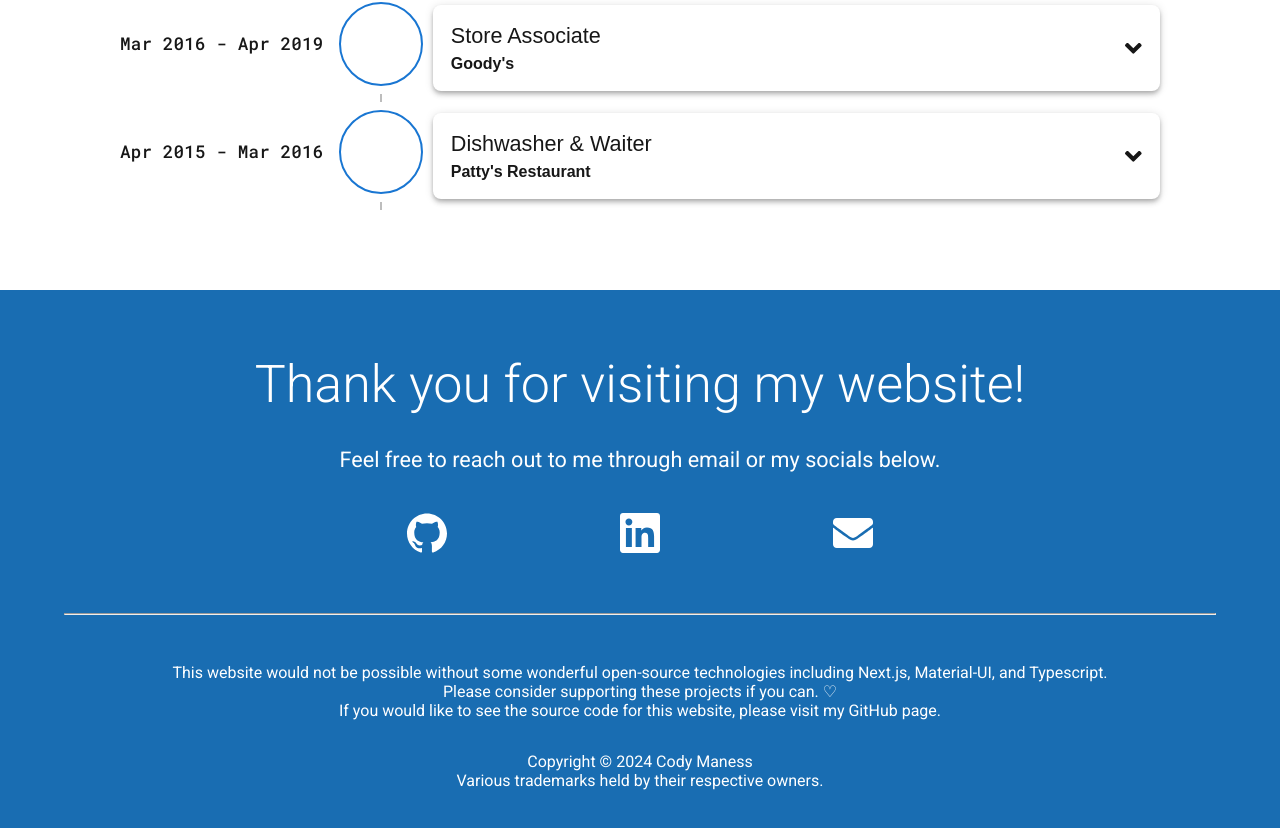
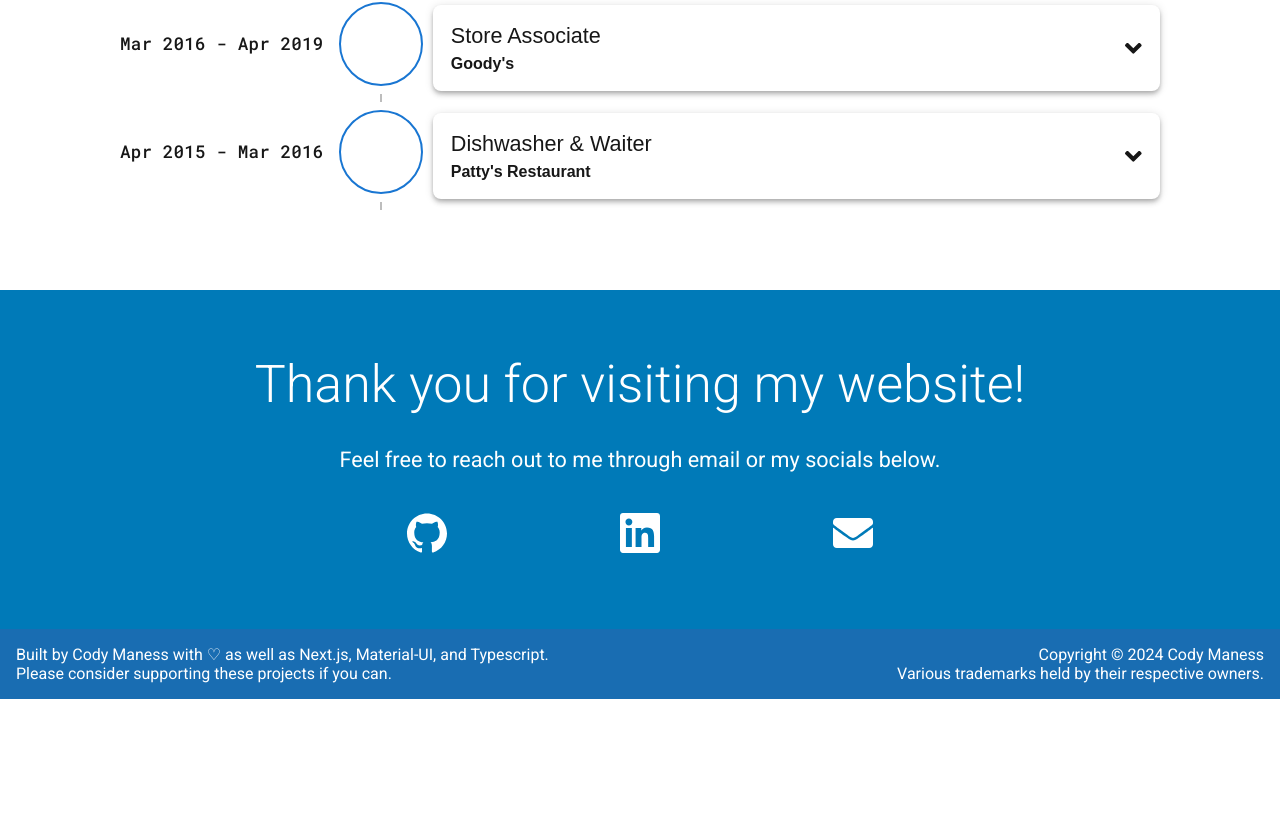
Before and after one commit to CodyManess/portfolio-website, a Next.js app: page /extended in a window 1280 px wide. Shown: the part 897-1725 px from the top of the page. After the commit the page ends 1596 px from the top, so only its background shows below. Built offline with nearby package versions, Linux system fonts and the light colour scheme.

Commit message:
feat: added new cert and certBadge comp

```diff
--- a/app/components/Credentials/degreeModal.tsx
+++ b/app/components/Credentials/SchoolCard/degreeModal.tsx
@@ -1,6 +1,6 @@
 'use client'
 import * as React from 'react'
-import { CourseType, Degree } from '../../shared/models/school'
+import { CourseType, Degree } from '../../../shared/models/school'
 import {
   Button,
   Dialog,
--- a/app/components/Credentials/schoolCard.tsx
+++ b/app/components/Credentials/SchoolCard/schoolCard.tsx
@@ -1,7 +1,7 @@
 'use client'
 import { Card, CardActionArea, CardContent, CardMedia } from '@mui/material'
 import * as React from 'react'
-import { Degree } from '../../shared/models/school'
+import { Degree } from '../../../shared/models/school'
 import DegreeModal from './degreeModal'
 import Image from 'next/image'
 
--- a/app/shared/components/Nav/Footer/footer.module.css
+++ b/app/shared/components/Nav/Footer/footer.module.css
@@ -1,10 +1,38 @@
 .footer {
   color: var(--white);
-  background-color: var(--primary-dark);
-  padding: 4em 0;
+  background-color: var(--primary-color);
+  padding-top: 4em;
   text-align: center;
 }
 
 .footer a {
   color: var(--white);
 }
+
+.subfooter {
+  display: flex;
+  background-color: var(--primary-dark);
+  flex-direction: row;
+  justify-content: space-between;
+  flex-wrap: wrap;
+}
+
+.subfooter div {
+  min-width: 6em;
+  margin: 1em;
+  flex-grow: 1
+}
+
+.disclaimer {
+  text-align: right;
+}
+
+.acknowledgements {
+  text-align: left;
+}
+
+@media (max-width: 992px) {
+  .disclaimer, .acknowledgements {
+    text-align: center;
+  }
+}
--- a/app/shared/components/Nav/Footer/footer.tsx
+++ b/app/shared/components/Nav/Footer/footer.tsx
@@ -6,28 +6,30 @@ import styles from './footer.module.css'
 const Footer: React.FC = () => {
   return (
     <footer className={styles.footer}>
-      <Container>
+      <Container style={{ marginBottom: '4em' }}>
         <h2>Thank you for visiting my website!</h2>
         <p className="h3" style={{ margin: '1.5em' }}>
           Feel free to reach out to me through email or my socials below.
         </p>
 
         <ContactMe />
+      </Container>
 
-        <hr style={{ margin: '3em 0' }} />
-
-        <p>
-          This website would not be possible without some wonderful open-source
-          technologies including Next.js, Material-UI, and Typescript.
-          <br />
-          Please consider supporting these projects if you can. ♡ <br />
-          If you would like to see the source code for this website, please
-          visit my GitHub page. <br />
-        </p>
-
-        <p style={{ marginTop: '2em' }}>Copyright © 2024 Cody Maness</p>
-        <p>Various trademarks held by their respective owners.</p>
-      </Container>
+      <div className={styles.subfooter}>
+        <div className={styles.acknowledgements}>
+          <p>
+            Built by Cody Maness with ♡ as well as Next.js, Material-UI, and
+            Typescript.
+            <br />
+            Please consider supporting these projects if you can.
+            <br />
+          </p>
+        </div>
+        <div className={styles.disclaimer}>
+          <p>Copyright © 2024 Cody Maness</p>
+          <p>Various trademarks held by their respective owners.</p>
+        </div>
+      </div>
     </footer>
   )
 }
```
Also changed, not shown: app/components/Credentials/CertBadge/certBadge.module.css (added, +21 -0 lines), app/components/Credentials/CertBadge/certBadge.tsx (added, +40 -0 lines), app/components/Credentials/creds.tsx (+9 -9 lines), app/shared/data/certifications.ts (+10 -2 lines), app/shared/models/cert.ts (+8 -1 lines), public/credentials/deep-learning-logo.png (added).
